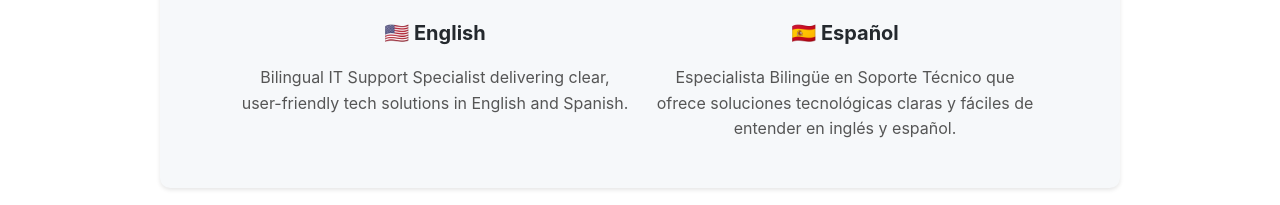
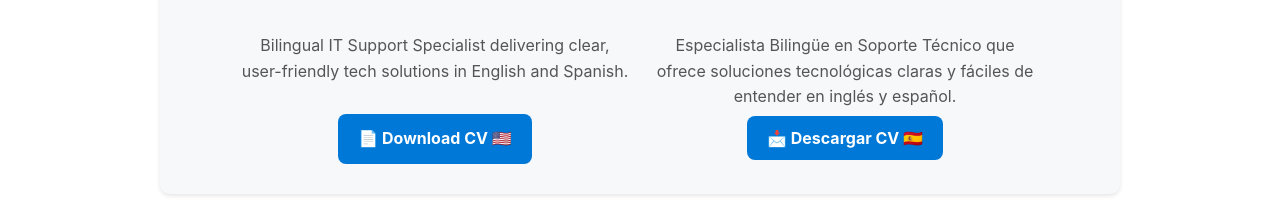
Before and after one commit to LuisMongeNarvaez/LuisMongeNarvaez.github.io, a plain HTML site: page index.html in a window 1280 px wide. Shown: the part 305-510 px from the top of the page. Drawn offline with Linux system fonts and the light colour scheme.

Commit message:
Update index.html

```diff
--- a/index.html
+++ b/index.html
@@ -124,10 +124,10 @@
 
   .subtitle-columns {
     display: grid;
-    grid-template-columns: 1fr 1fr; /* 2 equal columns */
+    grid-template-columns: 1fr 1fr;
     gap: 20px;
     margin-top: 20px;
-    text-align: center; /* align text nicely inside */
+    text-align: center;
   }
 
   .column h3 {
@@ -138,6 +138,38 @@
   .column p {
     font-size: 16px;
     color: #555;
+  }
+
+  /* Estilos de los botones */
+  .button-group {
+    margin-top: 30px;
+    display: flex;
+    justify-content: center;
+    gap: 15px;
+  }
+
+  .btn {
+    padding: 12px 20px;
+    border-radius: 8px;
+    background: #0078d7; /* Azul estilo Microsoft */
+    color: white;
+    text-decoration: none;
+    font-size: 16px;
+    font-weight: bold;
+    transition: background 0.3s ease;
+  }
+
+  .btn:hover {
+    background: #005a9e;
+  }
+
+  .btn.secondary {
+    background: #0078d7;;
+  }
+
+  .btn.secondary:hover {
+     background: #0078d7; /* Azul estilo Microsoft */
+    color: white;
   }
 </style>
 </head>
@@ -153,15 +185,21 @@
 
     <div class="subtitle-columns">
       <div class="column">
-        <h3>🇺🇸 English</h3>
+
         <p>Bilingual IT Support Specialist delivering clear, user-friendly tech solutions in English and Spanish.</p>
+         <div class="button-group">
+      <a href="https://github.com/LuisMongeNarvaez/.github/raw/refs/heads/main/Resume%20-%20General%20.docx" target="_blank" class= "btn secondary">📄 Download CV 🇺🇸  </a>
+
+    </div>
       </div>
       <div class="column">
-        <h3>🇪🇸 Español</h3>
+
         <p>Especialista Bilingüe en Soporte Técnico que ofrece soluciones tecnológicas claras y fáciles de entender en inglés y español.</p>
-      </div>
-    </div>
+      <a href="https://github.com/LuisMongeNarvaez/.github/raw/refs/heads/main/General%20Resume%20%20Spanish.docx" target="_blank" class="btn">📩 Descargar CV 🇪🇸  </a>
+
+
   </div>
+</div>
 </header>
 
 <section class="center">
```
